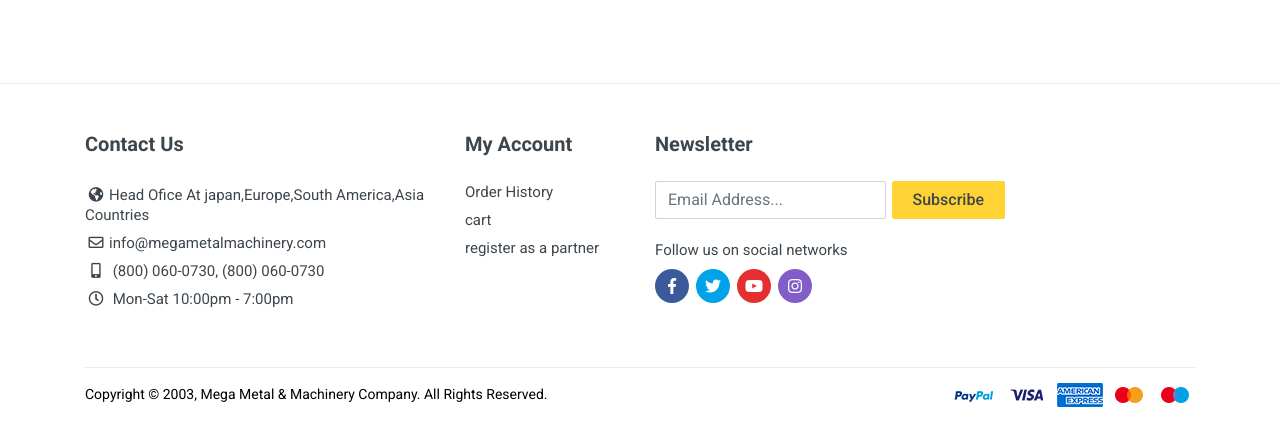
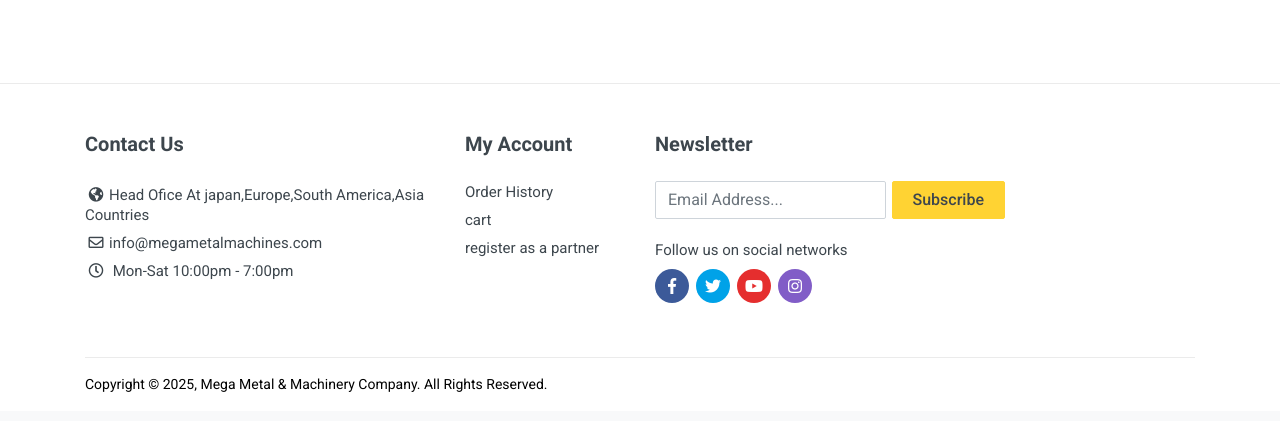
Before and after one commit to anointing1234/megametalmachinery, a Django app: page /Accounts/login_view/ in a window 1280 px wide. Shown: the part 762-1183 px from the top of the page. After the commit the page ends 1154 px from the top, so only its background shows below. Run offline with Django 5.2, Linux system fonts and the light colour scheme; some libraries are stand-ins or nearby versions.

Commit message:
Update base.html

```diff
--- a/megametal_com/templates/core/base/base.html
+++ b/megametal_com/templates/core/base/base.html
@@ -11,7 +11,7 @@
     <meta property="og:title" content="Megametal & Machinery Company - Official Website">
     <meta property="og:description" content="Discover high-quality metal and machinery solutions for industrial applications from Megametal & Machinery Company.">
     <meta property="og:image" content="{% static 'images/og-image.jpg' %}">
-    <meta property="og:url" content="https://www.megametalcompany.com">
+    <meta property="og:url" content="https://www.megametalmachines.com">
     <meta property="og:type" content="website">
     <meta name="twitter:card" content="summary_large_image">
     <meta name="twitter:title" content="Megametal & Machinery Company">
@@ -70,10 +70,8 @@
 
                               <ul class="footer-contacts__contacts">
                                   <li><i class="footer-contacts__icon fas fa-globe-americas"></i>Head Ofice At japan,Europe,South America,Asia Countries</li>
-                                  <li><i class="footer-contacts__icon far fa-envelope"></i>info@megametalmachinery.com
+                                  <li><i class="footer-contacts__icon far fa-envelope"></i>info@megametalmachines.com
                                   </li>
-                                  <li><i class="footer-contacts__icon fas fa-mobile-alt"></i> (800) 060-0730,
-                                      (800) 060-0730</li>
                                   <li><i class="footer-contacts__icon far fa-clock"></i> Mon-Sat 10:00pm - 7:00pm
                                   </li>
                               </ul>
@@ -117,19 +115,19 @@
                               <ul class="footer-newsletter__social-links">
                                   <li
                                       class="footer-newsletter__social-link footer-newsletter__social-link--facebook">
-                                      <a href="https://themeforest.net/user/kos9" target="_blank"><i
+                                      <a href="" target="_blank"><i
                                               class="fab fa-facebook-f"></i></a></li>
                                   <li
                                       class="footer-newsletter__social-link footer-newsletter__social-link--twitter">
-                                      <a href="https://themeforest.net/user/kos9" target="_blank"><i
+                                      <a href="" target="_blank"><i
                                               class="fab fa-twitter"></i></a></li>
                                   <li
                                       class="footer-newsletter__social-link footer-newsletter__social-link--youtube">
-                                      <a href="https://themeforest.net/user/kos9" target="_blank"><i
+                                      <a href="" target="_blank"><i
                                               class="fab fa-youtube"></i></a></li>
                                   <li
                                       class="footer-newsletter__social-link footer-newsletter__social-link--instagram">
-                                      <a href="https://themeforest.net/user/kos9" target="_blank"><i
+                                      <a href="" target="_blank"><i
                                               class="fab fa-instagram"></i></a></li>
 
                               </ul>
@@ -139,8 +137,7 @@
               </div>
               <div class="site-footer__bottom">
                   <div class="site-footer__copyright"><a style="color: black;" target="_blank"
-                          href="https://www.templateshub.net">Copyright © 2003, Mega Metal & Machinery Company. All Rights Reserved.</a></div>
-                  <div class="site-footer__payments"><img src="{% static 'images/payments.png' %}" alt=""></div>
+                          href="https://www.templateshub.net">Copyright © 2025, Mega Metal & Machinery Company. All Rights Reserved.</a></div>
               </div>
           </div>
       </div>
```
